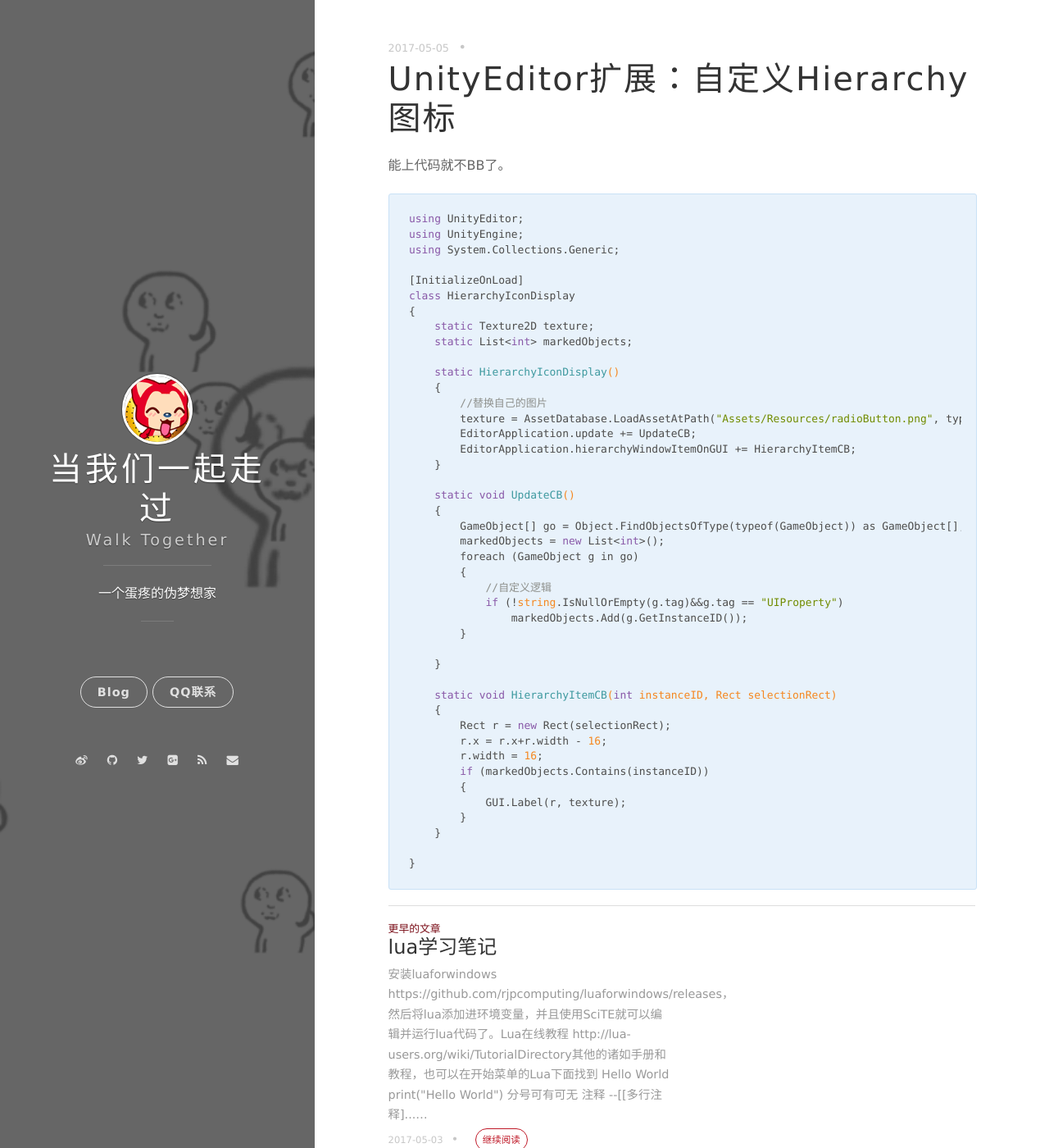
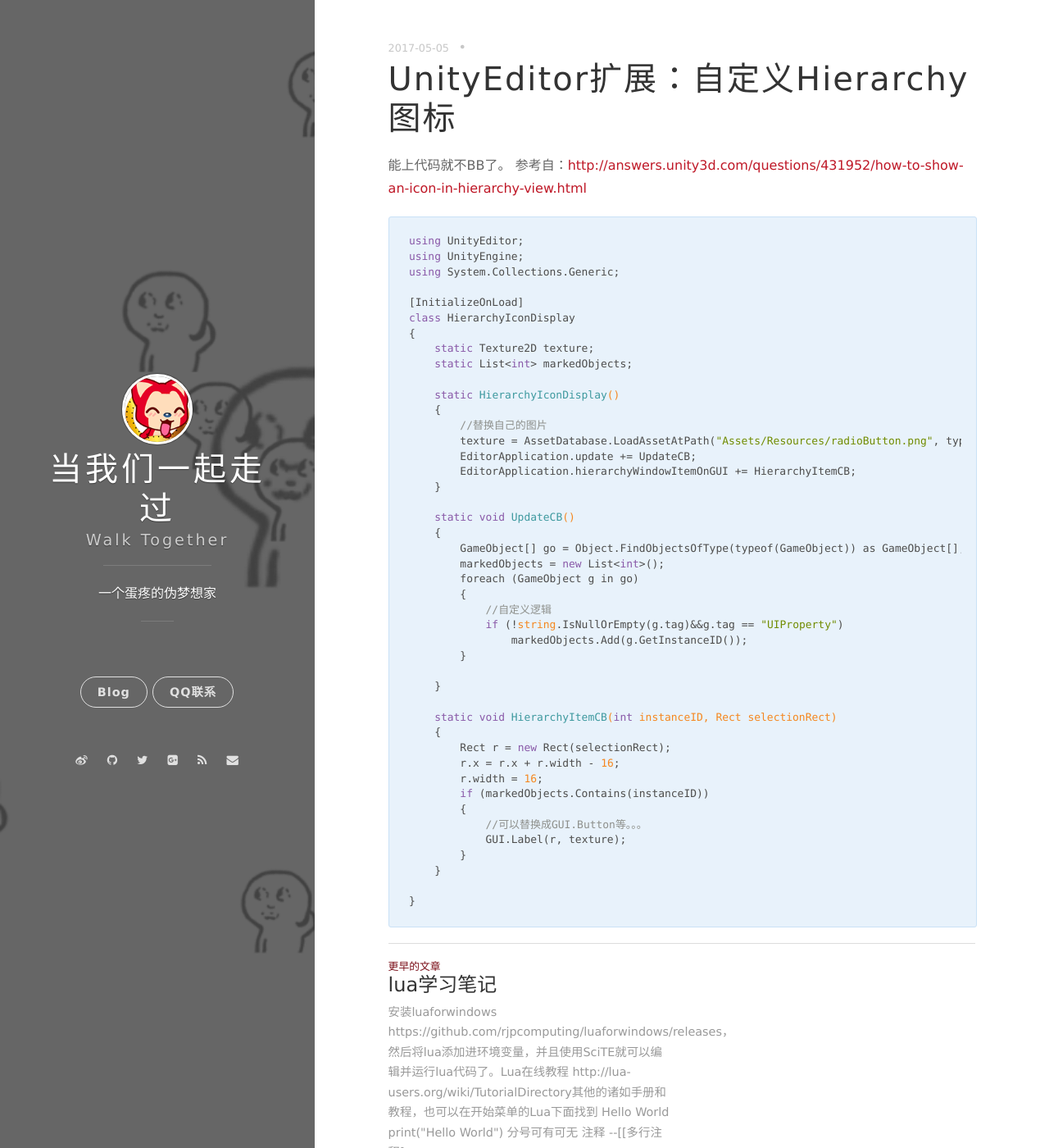
Before and after one commit to MelodySo/melodyso.github.io, a Jekyll site: the page built from _posts/2017-05-05-hierarchy-icon.markdown, in a window 1280 px wide and 1400 px high. Shown: the whole window at 82% size. Built offline with Jekyll 4.4.1, drawn with Linux system fonts in a browser that asks for light colours; nearby versions of some CDN libraries; comment, search, counter and statistics services are not loaded.

Commit message:
Hierarchy icon

```diff
--- a/_posts/2017-05-05-hierarchy-icon.markdown
+++ b/_posts/2017-05-05-hierarchy-icon.markdown
@@ -5,7 +5,7 @@ date: 2017-05-05 15:50:24.000000000 +08:00
 ---
 
 能上代码就不BB了。
-
+参考自：[http://answers.unity3d.com/questions/431952/how-to-show-an-icon-in-hierarchy-view.html](http://answers.unity3d.com/questions/431952/how-to-show-an-icon-in-hierarchy-view.html)
 
 {% highlight c %}
 using UnityEditor;
@@ -42,10 +42,11 @@ class HierarchyIconDisplay
     static void HierarchyItemCB(int instanceID, Rect selectionRect)
     {
         Rect r = new Rect(selectionRect);
-        r.x = r.x+r.width - 16;
+        r.x = r.x + r.width - 16;
         r.width = 16;
         if (markedObjects.Contains(instanceID))
         {
+            //可以替换成GUI.Button等。。。
             GUI.Label(r, texture);
         }
     }
```
